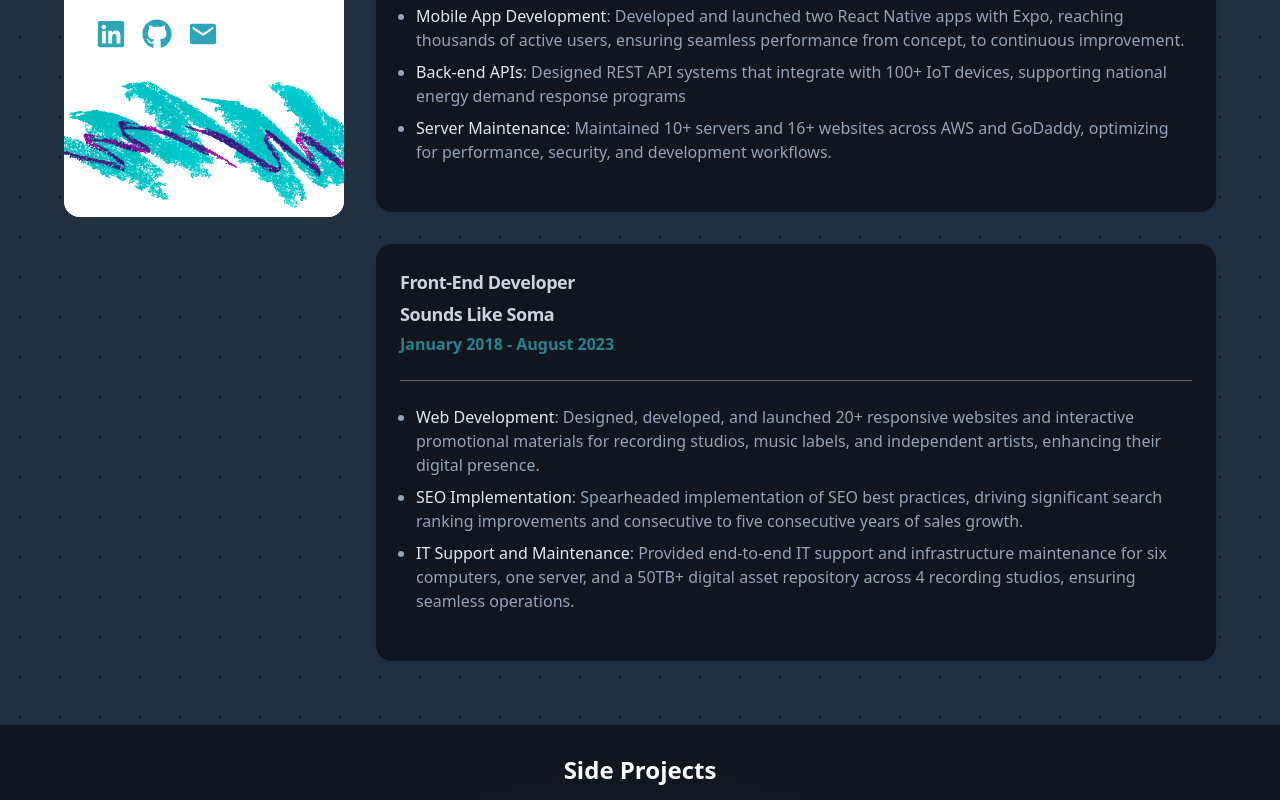
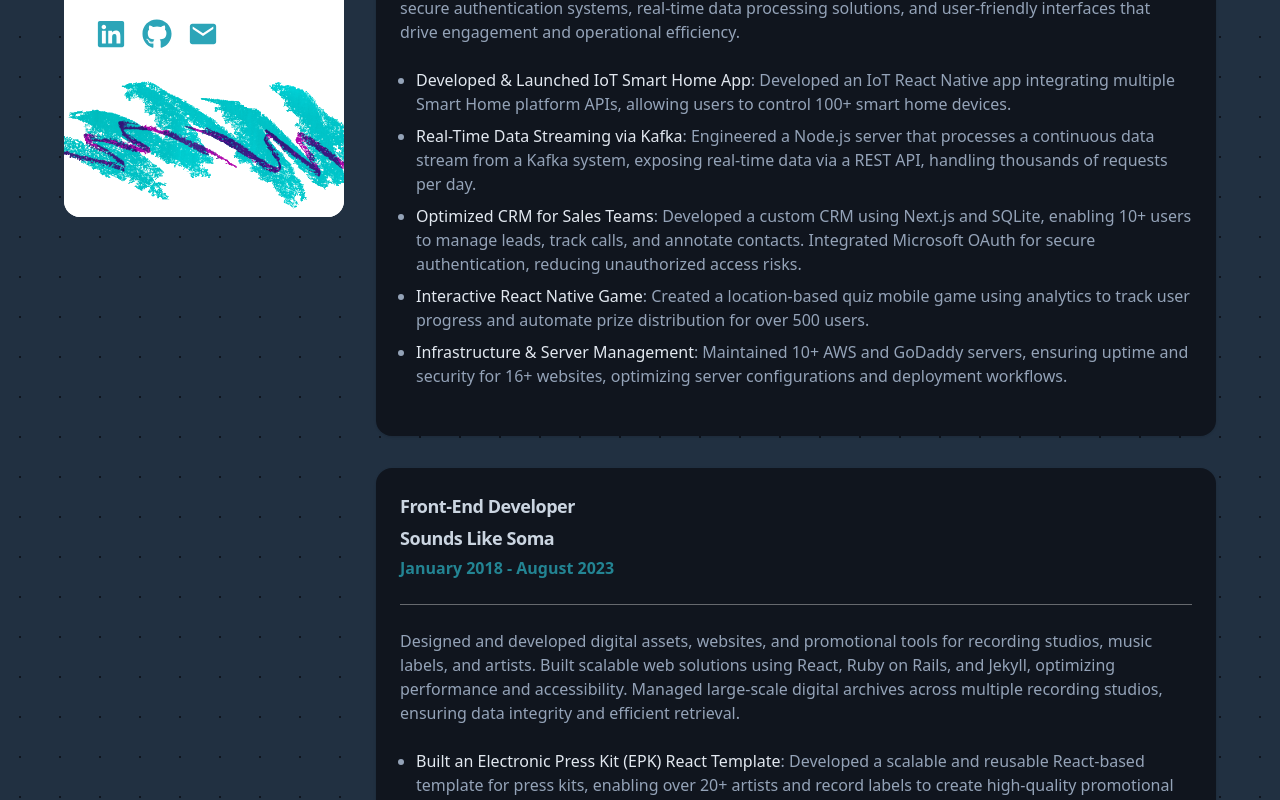
Before and after one commit to zackhanni/zachary.works, a Next.js app: page / in a window 1280 px wide. Shown: the part 1103-1903 px from the top of the page. Built offline with nearby package versions, Linux system fonts and the light colour scheme.

Commit message:
updated experience content

```diff
--- a/app/components/Experience.tsx
+++ b/app/components/Experience.tsx
@@ -28,38 +28,59 @@ export default function Experience() {
               employer="SM Communications"
               dateRange="August 2023 - Current"
               bullets={
+                <>
+                  <p className="pb-6">
+                    Lead full-stack development across multiple mobile, web, and
+                    IoT projects, integrating React Native, Next.js, Node.js,
+                    and cloud technologies to build scalable, high-performance
+                    applications. Developed secure authentication systems,
+                    real-time data processing solutions, and user-friendly
+                    interfaces that drive engagement and operational efficiency.
+                  </p>
                   <ul className="space-y-2 list-disc pl-4">
                     <li>
                       <span className="font-medium text-slate-200">
-                      Web Development
+                        Developed & Launched IoT Smart Home App
                       </span>
-                    : Lead full-stack development on over five concurrent mobile
-                    projects, pixel-perfect UIs and interactive experiences.
+                      : Developed an IoT React Native app integrating multiple
+                      Smart Home platform APIs, allowing users to control 100+
+                      smart home devices.
                     </li>
                     <li>
                       <span className="font-medium text-slate-200">
-                      Mobile App Development
+                        Real-Time Data Streaming via Kafka
                       </span>
-                    : Developed and launched two React Native apps with Expo,
-                    reaching thousands of active users, ensuring seamless
-                    performance from concept, to continuous improvement.
+                      : Engineered a Node.js server that processes a continuous
+                      data stream from a Kafka system, exposing real-time data
+                      via a REST API, handling thousands of requests per day.
                     </li>
                     <li>
                       <span className="font-medium text-slate-200">
-                      Back-end APIs
+                        Optimized CRM for Sales Teams
                       </span>
-                    : Designed REST API systems that integrate with 100+ IoT
-                    devices, supporting national energy demand response programs
+                      : Developed a custom CRM using Next.js and SQLite,
+                      enabling 10+ users to manage leads, track calls, and
+                      annotate contacts. Integrated Microsoft OAuth for secure
+                      authentication, reducing unauthorized access risks.
                     </li>
                     <li>
                       <span className="font-medium text-slate-200">
-                      Server Maintenance
+                        Interactive React Native Game
                       </span>
-                    : Maintained 10+ servers and 16+ websites across AWS and
-                    GoDaddy, optimizing for performance, security, and
-                    development workflows.
+                      : Created a location-based quiz mobile game using
+                      analytics to track user progress and automate prize
+                      distribution for over 500 users.
+                    </li>
+                    <li>
+                      <span className="font-medium text-slate-200">
+                        Infrastructure & Server Management
+                      </span>
+                      : Maintained 10+ AWS and GoDaddy servers, ensuring uptime
+                      and security for 16+ websites, optimizing server
+                      configurations and deployment workflows.
                     </li>
                   </ul>
+                </>
               }
               description="At SM Communications, I contributed to the digital success of nationally recognized brands by delivering high-quality web solutions. My key responsibilities include:"
               tools={[
@@ -81,34 +102,46 @@ export default function Experience() {
               employer="Sounds Like Soma"
               dateRange="January 2018 - August 2023"
               bullets={
+                <>
+                  <p className="pb-6">
+                    Designed and developed digital assets, websites, and
+                    promotional tools for recording studios, music labels, and
+                    artists. Built scalable web solutions using React, Ruby on
+                    Rails, and Jekyll, optimizing performance and accessibility.
+                    Managed large-scale digital archives across multiple
+                    recording studios, ensuring data integrity and efficient
+                    retrieval.
+                  </p>
                   <ul className="space-y-2 list-disc pl-4">
                     <li>
                       <span className="font-medium text-slate-200">
-                      Web Development
+                        Built an Electronic Press Kit (EPK) React Template
                       </span>
-                    : Designed, developed, and launched 20+ responsive websites
-                    and interactive promotional materials for recording studios,
-                    music labels, and independent artists, enhancing their
-                    digital presence.
+                      : Developed a scalable and reusable React-based template
+                      for press kits, enabling over 20+ artists and record
+                      labels to create high-quality promotional materials in
+                      minutes. Deployed via Vercel for fast, global performance.
                     </li>
                     <li>
                       <span className="font-medium text-slate-200">
-                      SEO Implementation
+                        Managed Digital Assets
                       </span>
-                    : Spearheaded implementation of SEO best practices, driving
-                    significant search ranking improvements and consecutive to
-                    five consecutive years of sales growth.
+                      : Maintained and organized over 50 terabytes of
+                      high-quality audio and video data across four recording
+                      studios, implementing backup and retrieval systems to
+                      prevent data loss and optimize workflow efficiency
                     </li>
                     <li>
                       <span className="font-medium text-slate-200">
-                      IT Support and Maintenance
+                        Improved Search Rankings & Business Growth
                       </span>
-                    : Provided end-to-end IT support and infrastructure
-                    maintenance for six computers, one server, and a 50TB+
-                    digital asset repository across 4 recording studios,
-                    ensuring seamless operations.
+                      : Engineered the primary studio website using Ruby on
+                      Rails, Jekyll, and Bootstrap, while implementing SEO
+                      optimizations that boosted search rankings and contributed
+                      to five consecutive years of business growth.
                     </li>
                   </ul>
+                </>
               }
               description="At Sounds Like Soma, I played a pivotal role in enhancing the digital presence and operational efficiency of recording studios, music labels, and independent artists. My key contributions included:"
               tools={[
```
Lines whose indentation alone changed are shown as unchanged.
